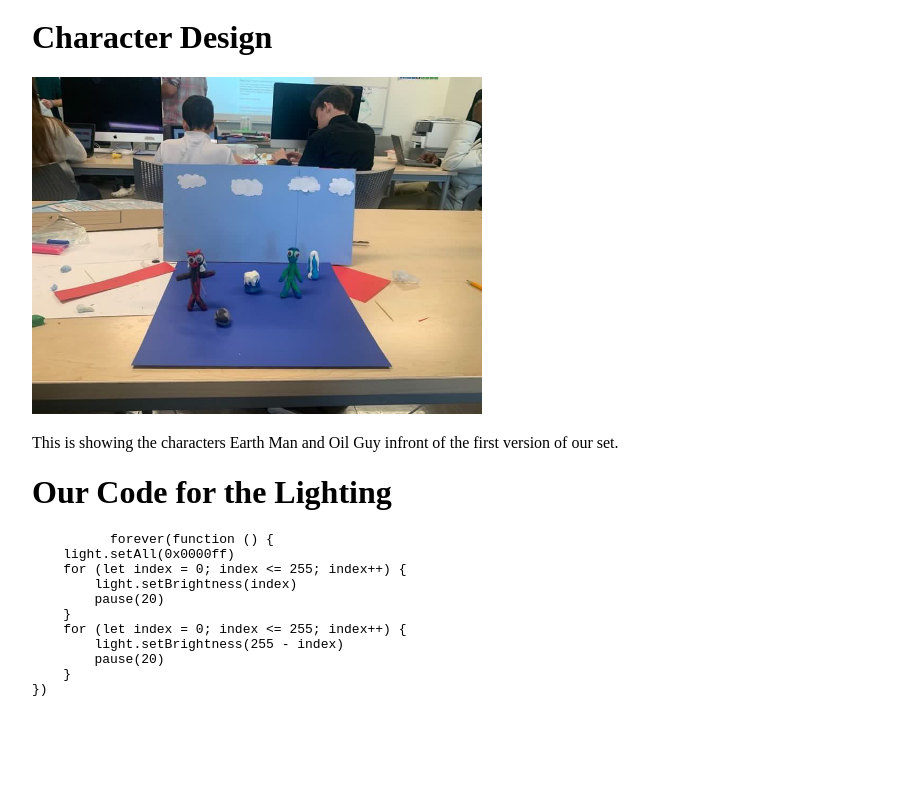
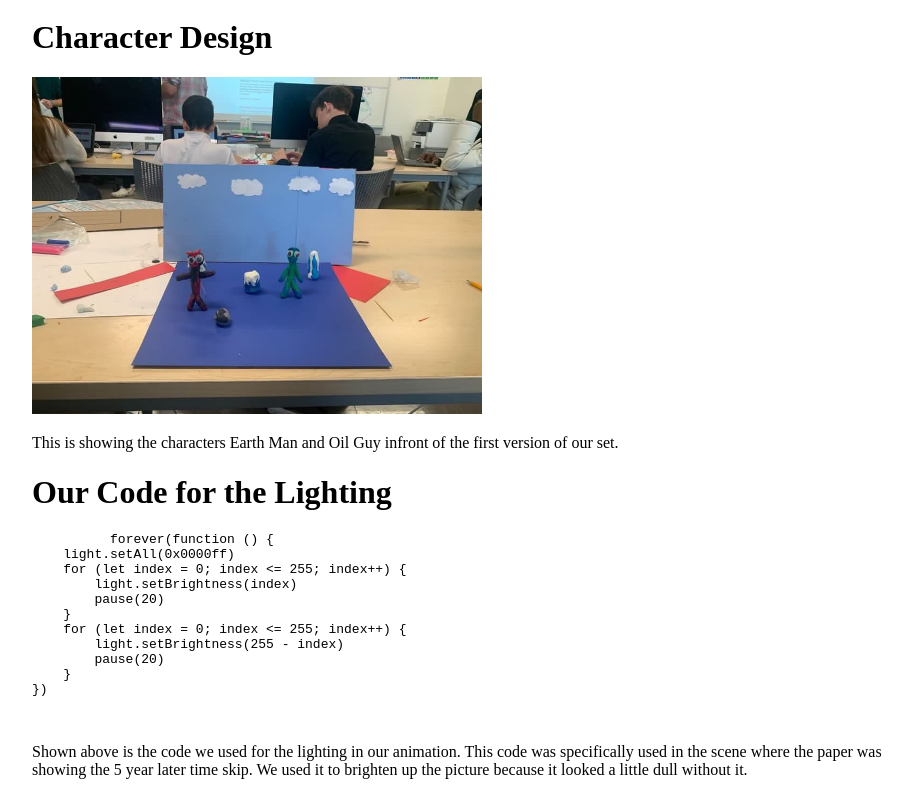
Before and after one commit to Saidahutch/Global-Warming, a plain HTML site: page index.html in a window 1280 px wide. Shown: the part 1086-1881 px from the top of the page, without its empty margins (158-1070 px from the left). Before the commit the page ends 1826 px from the top, so only its background shows below. Drawn offline with Linux system fonts and the light colour scheme.

Commit message:
Update index.html

```diff
--- a/index.html
+++ b/index.html
@@ -42,5 +42,8 @@
 })
 
 	  </pre>
+	  <p>
+	Shown above is the code we used for the lighting in our animation. This code was specifically used in the scene where the paper was showing the 5 year later time skip. We used it to brighten up the picture because it looked a little dull without it.
+	  </p>
 </body>
 </html>
```
